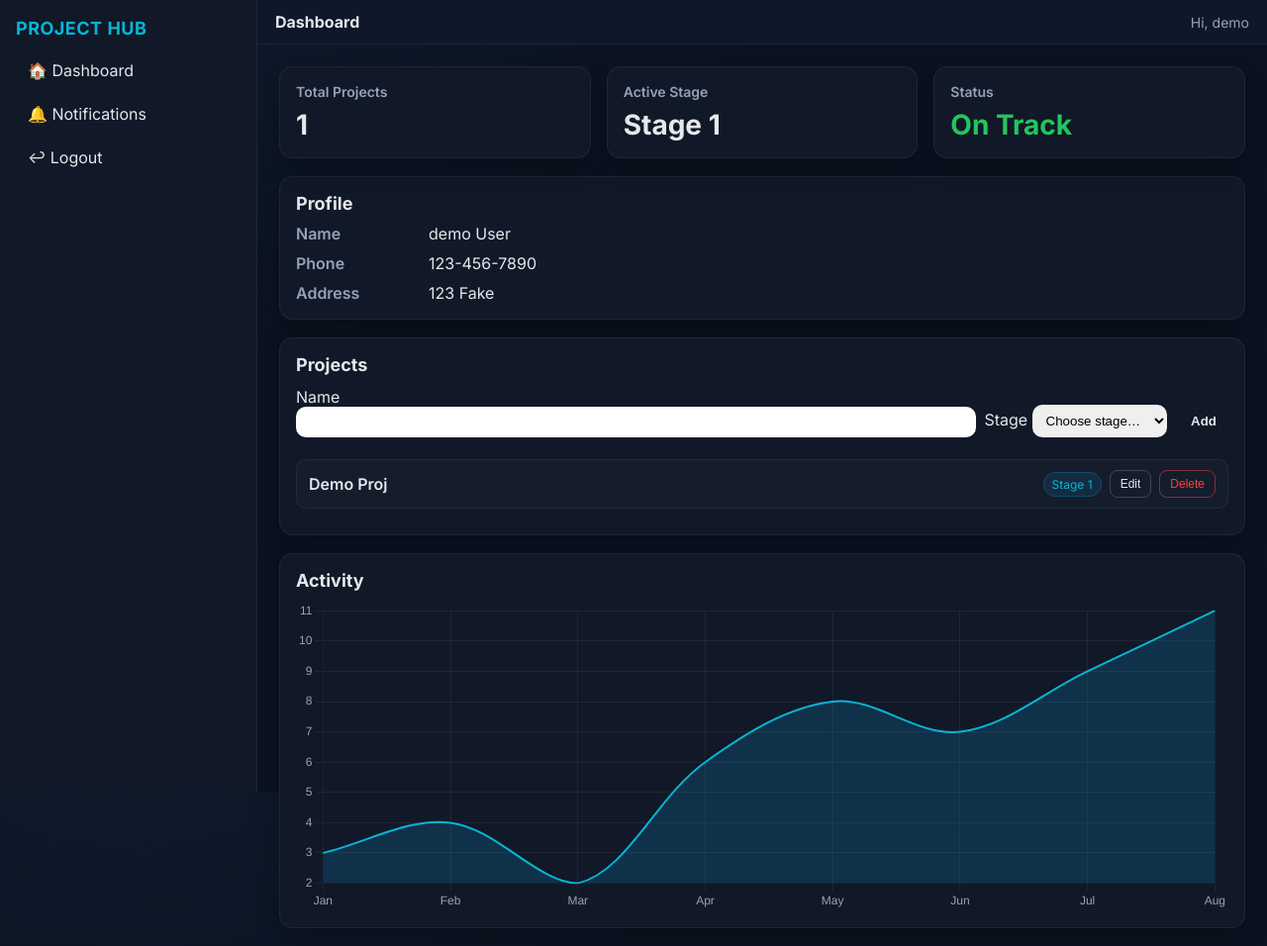
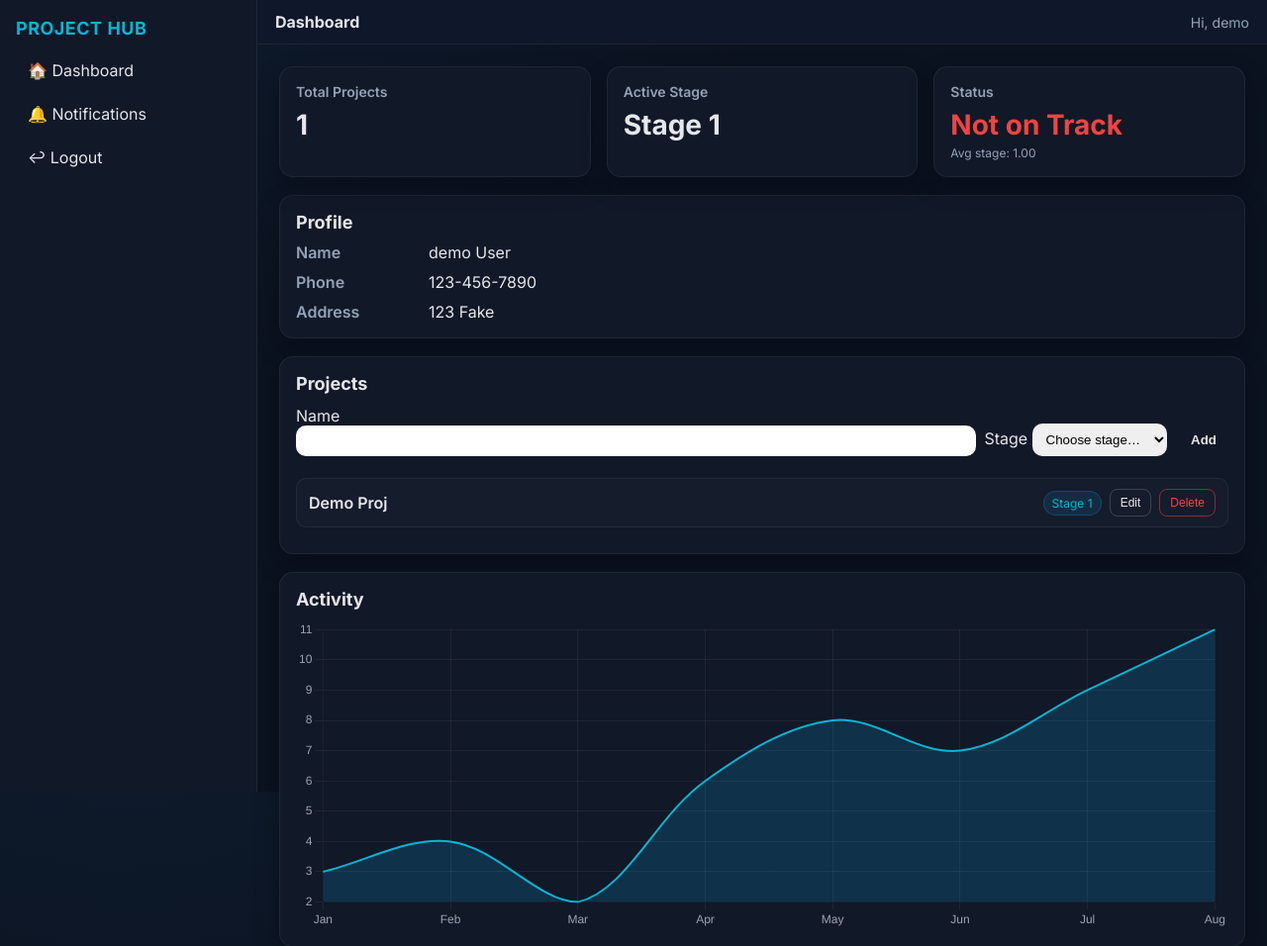
Before and after one commit to NgoziJCharles/my_app, a Flask app: page /dashboard/ in a window 1280 px wide. Shown: the top 956 px of the page at 99% size. Run offline with Flask 3, Linux system fonts and the light colour scheme; a user stored in the database is signed in.

Commit message:
adding on track/not on track

```diff
--- a/app/routes/dashboard.py
+++ b/app/routes/dashboard.py
@@ -20,8 +20,19 @@ def dashboard_home():
             projects = s.query(Project).filter_by(customer_id=cust.id).order_by(Project.updated_at.desc()).all()
             #pulls back list of proj objs from DB so to show user's projs on dashboard, sorted by recent activity
 
-    stage_labels = {1:"Stage 1", 2:"Stage 2", 3:"Stage 3", 4:"Stage 4", 5:"Stage 5", 6:"Stage 6"} #dict mapping stage numbers
-    return render_template("dashboard.html", customer=cust, projects=projects, stage_labels=stage_labels)
+    avg_stage = round(sum(p.stage for p in projects) / len(projects), 2) if projects else None
+    if not projects:
+        status_text, status_class = "-", "status-muted"
+    elif avg_stage >= 3:
+        status_text, status_class = "On Track", "status-ok"
+    else:
+        status_text, status_class = "Not on Track", "status-bad"
+    stage_labels = {1:"Stage 1", 2:"Stage 2", 3:"Stage 3", 4:"Stage 4", 5:"Stage 5", 6:"Stage 6"}
+    return render_template(
+    "dashboard.html",
+    customer=cust, projects=projects, stage_labels=stage_labels,
+    status_text=status_text, status_class=status_class, avg_stage=avg_stage
+)
 
 @bp.get("/notifications")
 def notifications():
@@ -91,15 +102,16 @@ def edit_project(project_id):
         name_changed  = (name  != proj.name)
         stage_changed = (stage != proj.stage)
         # notify only when moving 1 -> 2
-        if stage_changed and old_stage == 1 and stage == 2:
-            note_msg = f"{proj.name} has moved from Stage 1 to Stage 2."
-            note = Notification(user_id=session["user_id"], message=note_msg)
-            s.add(note)
-            # newest-first ordering is handled in the notifications route
         if stage_changed:
             s.add(ProjectStageHistory(project_id=proj.id, old_stage=old_stage, new_stage=stage))
         if name != proj.name or stage != proj.stage:
             proj.name = name
             proj.stage = stage
+            s.flush()
+            stages = [st for (st,) in s.query(Project.stage).join(Customer).filter(Customer.user_id==session["user_id"]).all()]
+            avg_stage = (sum(stages)/len(stages)) if stages else 0
+            status = "on track" if avg_stage >= 3 else "not on track"
+            if stage_changed and old_stage == 1 and stage == 2:
+                s.add(Notification(user_id=session["user_id"], message=f"{proj.name} has changed from Stage 1 to Stage 2 — you are now {status}"))
             flash("Project updated", "success")
     return redirect(url_for("dash.dashboard_home"))
--- a/app/templates/dashboard.html
+++ b/app/templates/dashboard.html
@@ -108,6 +108,10 @@
     .link-btn.danger{border-color:rgba(239,68,68,.5);color:#ef4444}
     .link-row{display:flex;align-items:center;gap:8px}
 
+    .status-ok{color:#22c55e}
+    .status-bad{color:#ef4444}
+    .status-muted{color:var(--muted)}
+
     /* Responsive */
     @media (max-width: 980px){ .grid-3{ grid-template-columns: 1fr 1fr } }
     @media (max-width: 760px){
@@ -156,7 +160,10 @@
           </div>
           <div class="card">
             <h3>Status</h3>
-            <div class="big" style="color:var(--success)">On Track</div>
+            <div class="big {{ status_class }}">{{ status_text }}</div>
+            <div style="font-size:12px; color:var(--muted); margin-top:4px;">
+              Avg stage: {{ '%.2f'|format(avg_stage) if avg_stage is not none else '-' }}
+            </div>
           </div>
         </div>
 
```
